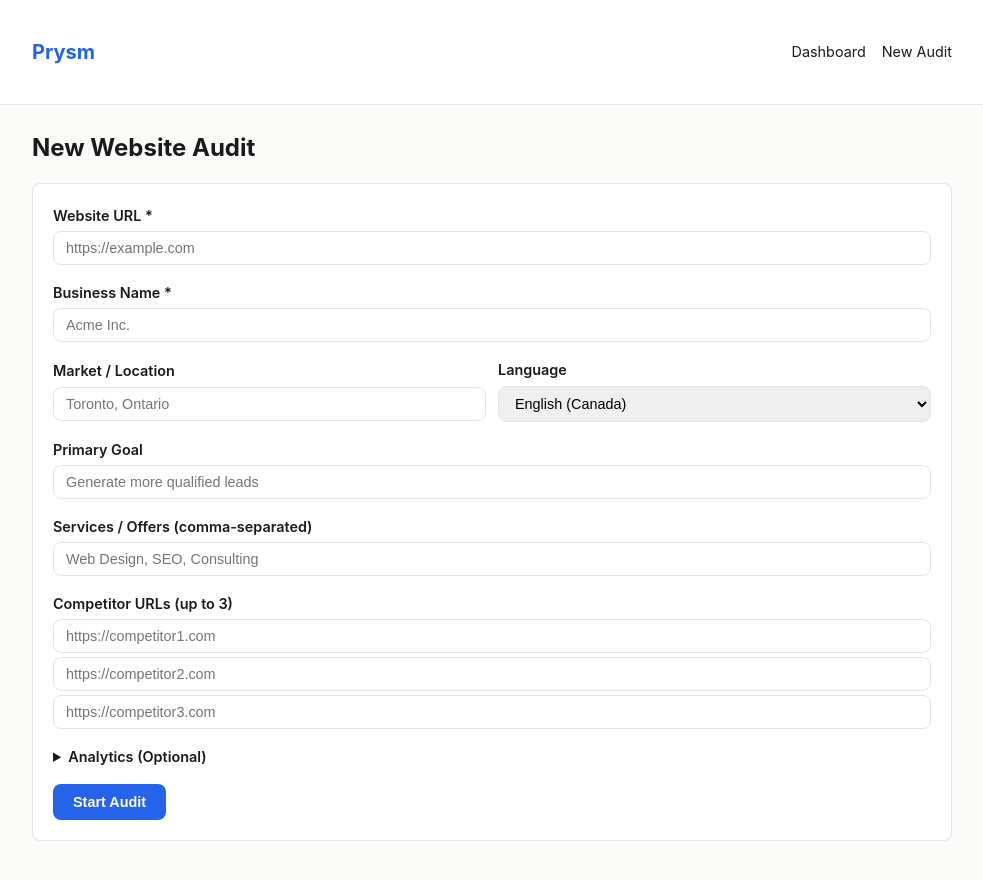
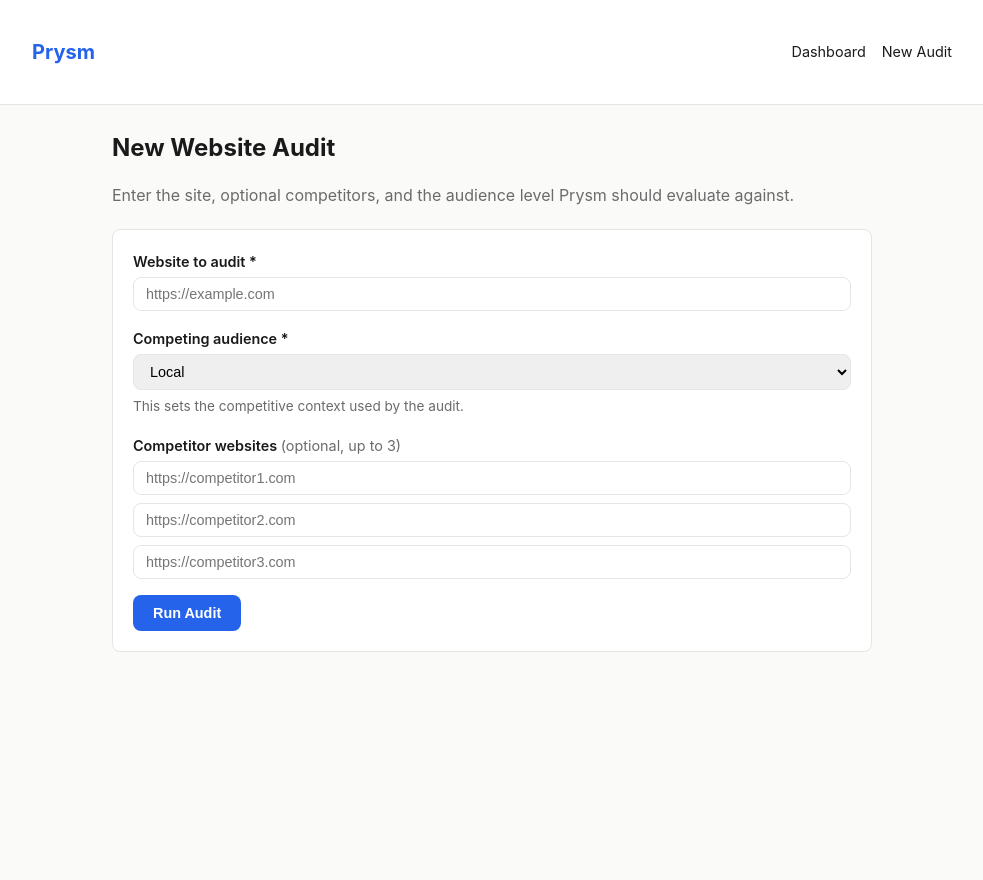
Before and after one commit to chriskulbaba2025/vantage-platform, a Next.js app: page /audits/new in a window 1280 px wide. Shown: the whole page, without its empty margins (148-1131 px from the left). After the commit the page ends 800 px from the top, so only its background shows below. Built offline with nearby package versions, Linux system fonts and the light colour scheme.

Commit message:
feat(prysm): simplify audit intake to target competitors and audience scope

```diff
--- a/app/audits/new/page.tsx
+++ b/app/audits/new/page.tsx
@@ -4,23 +4,29 @@ import { useState } from "react";
 import { validateAuditForm, buildAuditPayload, type AuditFormInput } from "@/lib/audit-request";
 import { useRouter } from "next/navigation";
 
+type AudienceScope = "local" | "regional" | "national";
+
+function deriveBusinessName(raw: string): string {
+  let value = raw.trim();
+  if (!/^https?:\/\//i.test(value)) value = `https://${value}`;
+  try {
+    const host = new URL(value).hostname.replace(/^www\./i, "");
+    const label = host.split(".")[0] || "Website";
+    return label
+      .replace(/[-_]+/g, " ")
+      .replace(/\b\w/g, (letter) => letter.toUpperCase());
+  } catch {
+    return "Website Audit";
+  }
+}
+
 export default function NewAuditPage() {
   const router = useRouter();
-  const [form, setForm] = useState<Partial<AuditFormInput>>({
-    targetUrl: "",
-    businessName: "",
-    market: "",
-    language: "en-CA",
-    primaryGoal: "",
-    services: [],
-    competitors: [],
-    ga4PropertyId: "",
-    gscSiteUrl: "",
-  });
-  const [servicesText, setServicesText] = useState("");
+  const [targetUrl, setTargetUrl] = useState("");
   const [competitor1, setCompetitor1] = useState("");
   const [competitor2, setCompetitor2] = useState("");
   const [competitor3, setCompetitor3] = useState("");
+  const [audienceScope, setAudienceScope] = useState<AudienceScope>("local");
   const [errors, setErrors] = useState<Record<string, string>>({});
   const [submitting, setSubmitting] = useState(false);
   const [submitError, setSubmitError] = useState("");
@@ -29,14 +35,18 @@ export default function NewAuditPage() {
     e.preventDefault();
     setSubmitError("");
 
-    // Build competitors from individual fields
-    const competitors = [competitor1, competitor2, competitor3].filter((c) => c.trim());
-    const services = servicesText.split(",").map((s) => s.trim()).filter(Boolean);
+    const competitors = [competitor1, competitor2, competitor3]
+      .map((value) => value.trim())
+      .filter(Boolean);
 
     const input: AuditFormInput = {
-      ...form as AuditFormInput,
-      services,
+      targetUrl,
+      businessName: deriveBusinessName(targetUrl),
+      market: audienceScope,
+      language: "en-CA",
       competitors,
+      services: [],
+      primaryGoal: "",
     };
 
     const validation = validateAuditForm(input);
@@ -45,18 +55,16 @@ export default function NewAuditPage() {
 
     setSubmitting(true);
     try {
-      const payload = buildAuditPayload(input);
-      const res = await fetch("/api/audits", {
+      const response = await fetch("/api/audits", {
         method: "POST",
         headers: { "Content-Type": "application/json" },
-        body: JSON.stringify(payload),
+        body: JSON.stringify(buildAuditPayload(input)),
       });
-      const data = await res.json();
-      if (!res.ok) {
+      const data = await response.json();
+      if (!response.ok) {
         setSubmitError(data.error || "Audit creation failed");
         return;
       }
-      // Redirect to audit status page
       router.push(`/audits/${data.auditId}`);
     } catch (e) {
       setSubmitError(e instanceof Error ? e.message : "Network error");
@@ -66,76 +74,78 @@ export default function NewAuditPage() {
   }
 
   return (
-    <div>
+    <div style={{ maxWidth: 760, margin: "0 auto" }}>
       <h1>New Website Audit</h1>
+      <p style={{ color: "var(--muted)", marginBottom: 20 }}>
+        Enter the site, optional competitors, and the audience level Prysm should evaluate against.
+      </p>
 
-      {submitError && <div className="card" style={{ borderColor: "var(--red)", color: "var(--red)" }}>{submitError}</div>}
+      {submitError && (
+        <div className="card" style={{ borderColor: "var(--red)", color: "var(--red)" }}>
+          {submitError}
+        </div>
+      )}
 
       <form onSubmit={handleSubmit} className="card">
         <div className="form-group">
-          <label htmlFor="targetUrl">Website URL *</label>
-          <input id="targetUrl" type="text" value={form.targetUrl} onChange={(e) => setForm({ ...form, targetUrl: e.target.value })} placeholder="https://example.com" />
+          <label htmlFor="targetUrl">Website to audit *</label>
+          <input
+            id="targetUrl"
+            type="text"
+            value={targetUrl}
+            onChange={(e) => setTargetUrl(e.target.value)}
+            placeholder="https://example.com"
+            autoComplete="url"
+          />
           {errors.targetUrl && <p className="form-error">{errors.targetUrl}</p>}
         </div>
 
         <div className="form-group">
-          <label htmlFor="businessName">Business Name *</label>
-          <input id="businessName" type="text" value={form.businessName} onChange={(e) => setForm({ ...form, businessName: e.target.value })} placeholder="Acme Inc." />
-          {errors.businessName && <p className="form-error">{errors.businessName}</p>}
-        </div>
-
-        <div className="flex-row">
-          <div className="form-group" style={{ flex: 1 }}>
-            <label htmlFor="market">Market / Location</label>
-            <input id="market" type="text" value={form.market} onChange={(e) => setForm({ ...form, market: e.target.value })} placeholder="Toronto, Ontario" />
-          </div>
-          <div className="form-group" style={{ flex: 1 }}>
-            <label htmlFor="language">Language</label>
-            <select id="language" value={form.language} onChange={(e) => setForm({ ...form, language: e.target.value })}>
-              <option value="en-CA">English (Canada)</option>
-              <option value="en-US">English (US)</option>
-              <option value="fr-CA">French (Canada)</option>
-              <option value="es">Spanish</option>
-            </select>
-          </div>
+          <label htmlFor="audienceScope">Competing audience *</label>
+          <select
+            id="audienceScope"
+            value={audienceScope}
+            onChange={(e) => setAudienceScope(e.target.value as AudienceScope)}
+          >
+            <option value="local">Local</option>
+            <option value="regional">Regional</option>
+            <option value="national">National</option>
+          </select>
+          <p style={{ color: "var(--muted)", fontSize: "0.85rem", marginTop: 6 }}>
+            This sets the competitive context used by the audit.
+          </p>
         </div>
 
         <div className="form-group">
-          <label htmlFor="primaryGoal">Primary Goal</label>
-          <input id="primaryGoal" type="text" value={form.primaryGoal} onChange={(e) => setForm({ ...form, primaryGoal: e.target.value })} placeholder="Generate more qualified leads" />
+          <label>Competitor websites <span style={{ color: "var(--muted)", fontWeight: 400 }}>(optional, up to 3)</span></label>
+          <input
+            type="text"
+            value={competitor1}
+            onChange={(e) => setCompetitor1(e.target.value)}
+            placeholder="https://competitor1.com"
+            style={{ marginBottom: 8 }}
+          />
+          <input
+            type="text"
+            value={competitor2}
+            onChange={(e) => setCompetitor2(e.target.value)}
+            placeholder="https://competitor2.com"
+            style={{ marginBottom: 8 }}
+          />
+          <input
+            type="text"
+            value={competitor3}
+            onChange={(e) => setCompetitor3(e.target.value)}
+            placeholder="https://competitor3.com"
+          />
+          {errors.competitors && <p className="form-error">{errors.competitors}</p>}
+          {[0, 1, 2].map((index) => errors[`competitor_${index}`] ? (
+            <p className="form-error" key={index}>{errors[`competitor_${index}`]}</p>
+          ) : null)}
         </div>
 
-        <div className="form-group">
-          <label htmlFor="services">Services / Offers (comma-separated)</label>
-          <input id="services" type="text" value={servicesText} onChange={(e) => setServicesText(e.target.value)} placeholder="Web Design, SEO, Consulting" />
-        </div>
-
-        <div className="form-group">
-          <label>Competitor URLs (up to 3)</label>
-          <input type="text" value={competitor1} onChange={(e) => setCompetitor1(e.target.value)} placeholder="https://competitor1.com" style={{ marginBottom: 4 }} />
-          <input type="text" value={competitor2} onChange={(e) => setCompetitor2(e.target.value)} placeholder="https://competitor2.com" style={{ marginBottom: 4 }} />
-          <input type="text" value={competitor3} onChange={(e) => setCompetitor3(e.target.value)} placeholder="https://competitor3.com" />
-          {errors.competitors && <p className="form-error">{errors.competitors}</p>}
-        </div>
-
-        <details style={{ marginBottom: 16 }}>
-          <summary style={{ fontWeight: 600, cursor: "pointer", fontSize: "0.9rem" }}>Analytics (Optional)</summary>
-          <div className="flex-row" style={{ marginTop: 12 }}>
-            <div className="form-group" style={{ flex: 1 }}>
-              <label htmlFor="ga4">GA4 Property ID</label>
-              <input id="ga4" type="text" value={form.ga4PropertyId} onChange={(e) => setForm({ ...form, ga4PropertyId: e.target.value })} placeholder="123456789" />
-              {errors.ga4PropertyId && <p className="form-error">{errors.ga4PropertyId}</p>}
-            </div>
-            <div className="form-group" style={{ flex: 1 }}>
-              <label htmlFor="gsc">GSC Site URL</label>
-              <input id="gsc" type="text" value={form.gscSiteUrl} onChange={(e) => setForm({ ...form, gscSiteUrl: e.target.value })} placeholder="sc-domain:example.com" />
-              {errors.gscSiteUrl && <p className="form-error">{errors.gscSiteUrl}</p>}
-            </div>
-          </div>
-        </details>
-
         <button type="submit" className="btn btn-primary" disabled={submitting}>
-          {submitting ? "Creating Audit..." : "Start Audit"}
+          {submitting ? "Starting Audit..." : "Run Audit"}
         </button>
       </form>
     </div>
```
